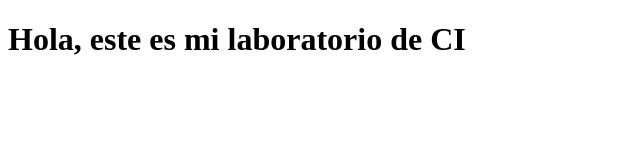
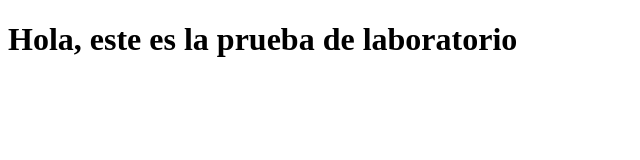
Before and after one commit to Charls3805/laboratorio-ci, a plain HTML site: page index.html in a window 1280 px wide. Shown: the whole page, without its empty margins (0-640 px from the left). Drawn offline with Linux system fonts and the light colour scheme.

Commit message:
Change Test in index.html

```diff
--- a/index.html
+++ b/index.html
@@ -2,9 +2,9 @@
 <html lang="es">
 <head>
   <meta charset="UTF-8">
-  <title>Laboratorio CI</title>
+  <title>Laboratorio CI.2</title>
 </head>
 <body>
-  <h1>Hola, este es mi laboratorio de CI</h1>
+  <h1>Hola, este es la prueba de laboratorio</h1>
 </body>
 </html>
```
